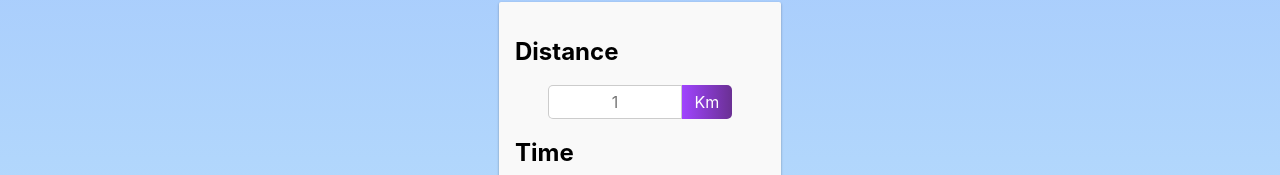
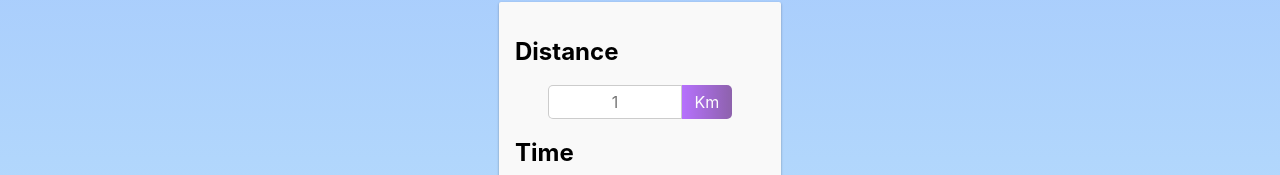
Before and after one commit to leo-generali/running-tool, a React (Create React App) app: page / in a window 1280 px wide. In both pictures the pointer is over the button "Km". Shown: the part 230-405 px from the top of the page. Built offline with nearby package versions, Linux system fonts and the light colour scheme.

Commit message:
Add mouse hover/pointer effects to buttons

```diff
--- a/src/Styles/app.css
+++ b/src/Styles/app.css
@@ -69,6 +69,11 @@ html {
   border-radius: 0 5px 5px 0;
 }
 
+.input-button:hover {
+  opacity: 0.75;
+  cursor: pointer;
+}
+
 .input-button--dis {
   background: linear-gradient(to left, #6a3093 , #a044ff);
 }
```
